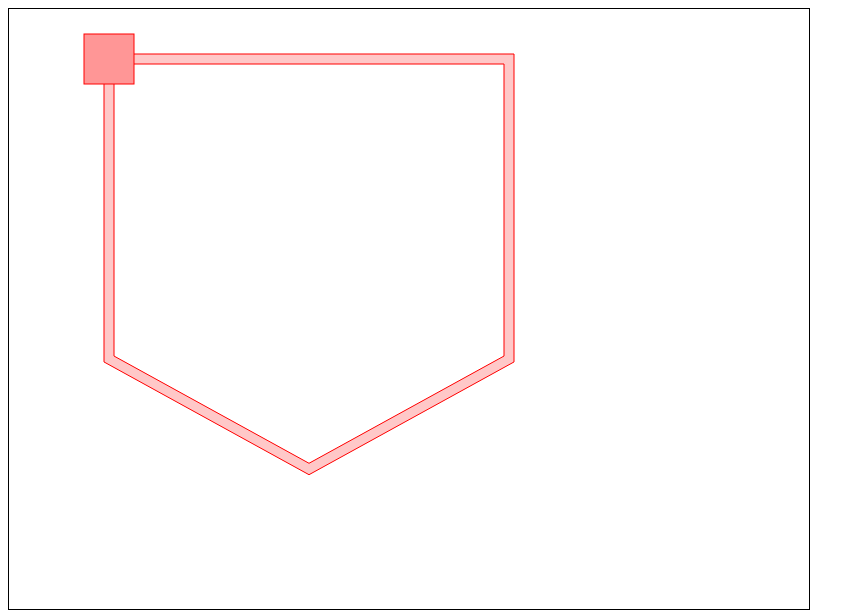
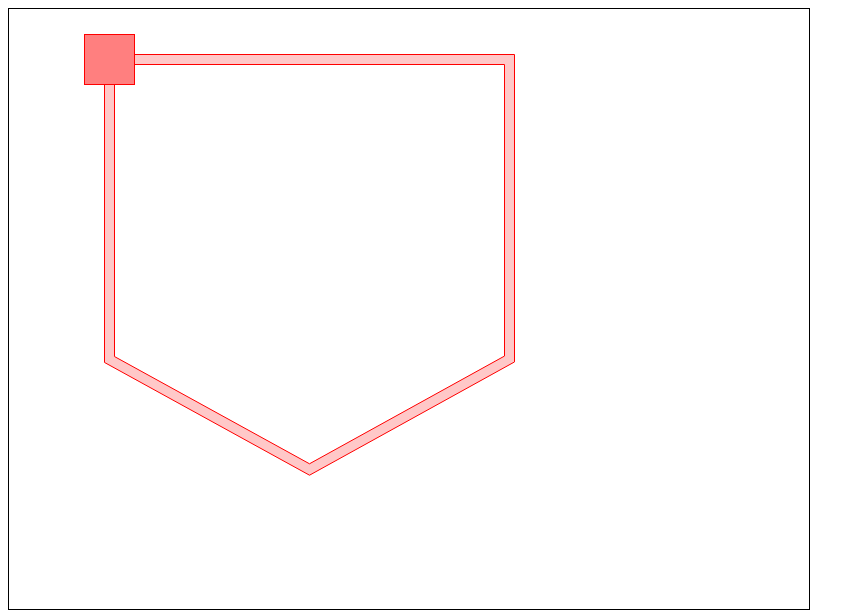
Before and after one commit to deimoslp/bodix, a plain HTML site: page client/index.html in a window 1280 px wide. Shown: the whole page, without its empty margins (0-865 px from the left). Drawn offline with Linux system fonts and the light colour scheme.

Commit message:
lines are 1px wide now

```diff
--- a/client/index.html
+++ b/client/index.html
@@ -58,18 +58,14 @@
   }
 
   var c = new corridor([
-		[r1Left + rSize/2, rTop],
-		[r1Left + 400, rTop],
-		[r1Left + 400, rTop + 300],
-        [300, 460],
-		[r1Left, rTop + 300],
-		[r1Left, rTop + rSize/2]
+		[r1Left + rSize/2 , rTop+1/2],
+		[r1Left + 400+1/2, rTop+1/2],
+		[r1Left + 400+1/2, rTop + 300],
+        [300+1/2, 460+1/2],
+		[r1Left+1/2, rTop + 300+1/2],
+		[r1Left+1/2, rTop + rSize/2+1/2]
 	]);
 
-  /*  var c = new corridor([
-		[r1Left + rSize, rTop + rSize/2],
-        [300, 460],
-	]);*/
 
   function drawFlow(){
 	context.save();
@@ -81,19 +77,13 @@
     // paths
     c.draw(context);
 
-
 	context.strokeStyle="rgb(255,0,0)";
     context.lineWidth="1";
-	context.fillStyle = "rgb(255,150,150)";
-
+	context.fillStyle = "rgb(255,127,127)";
 
 	// rectangle 1
     context.fillRect(r1Left - rSize/2, rTop - rSize/2, rSize, rSize);
-	context.strokeRect(r1Left - rSize/2, rTop - rSize/2, rSize, rSize);
-
-
-
-
+	context.strokeRect(r1Left - rSize/2+1/2, rTop - rSize/2+1/2, rSize, rSize);
 
 	context.restore();
   }
@@ -104,9 +94,8 @@
       bigHeart = !bigHeart;
   }
 
-
-  setInterval(changeHeartSize,500);
-  setInterval(drawFlow, 20);
+  setInterval(changeHeartSize,  500);
+  setInterval(drawFlow,         20);
 </script>
 </body>
 </html>
--- a/client/js/corridor.js
+++ b/client/js/corridor.js
@@ -1,5 +1,7 @@
 
 var width = 5;
+
+
 
 function corridor(points){
 
@@ -62,20 +64,31 @@ function corridor(points){
 	this.pointsR[points.length-1] = computePointOnLine(ortho, points[points.length-1], - width);
 }
 
+
 corridor.prototype.draw = function(ctx){
 
-	context.strokeStyle = "rgb(255, 200, 200)";
-	context.lineWidth = width*2;
+	ctx.strokeStyle = "rgb(255, 200, 200)";
+
+	ctx.lineWidth = width*2;
 	drawPoints(ctx, this.points);
 
-	context.strokeStyle = "rgb(255, 0, 0)";
-	context.lineWidth = 1;
+	ctx.strokeStyle = "rgb(255, 0, 0)";
+	ctx.lineWidth = 1;
 	drawPoints(ctx, this.pointsL);
 
-    context.strokeStyle = "rgb(255, 0, 0)";
-	context.lineWidth = 1;
+    ctx.strokeStyle = "rgb(255, 0, 0)";
+	ctx.lineWidth = 1;
 	drawPoints(ctx, this.pointsR);
 };
+
+corridor.prototype.fillFlowGradient = function(ctx, p){
+    ctx.beginPath();
+	ctx.moveTo(p[0][0], p[0][1]);
+	for(var k=1; k<p.length; k++){
+		ctx.lineTo(p[k][0], p[k][1]);
+	}
+	ctx.stroke();
+}
 
 function drawPoints(ctx, p){
 	ctx.beginPath();
```
